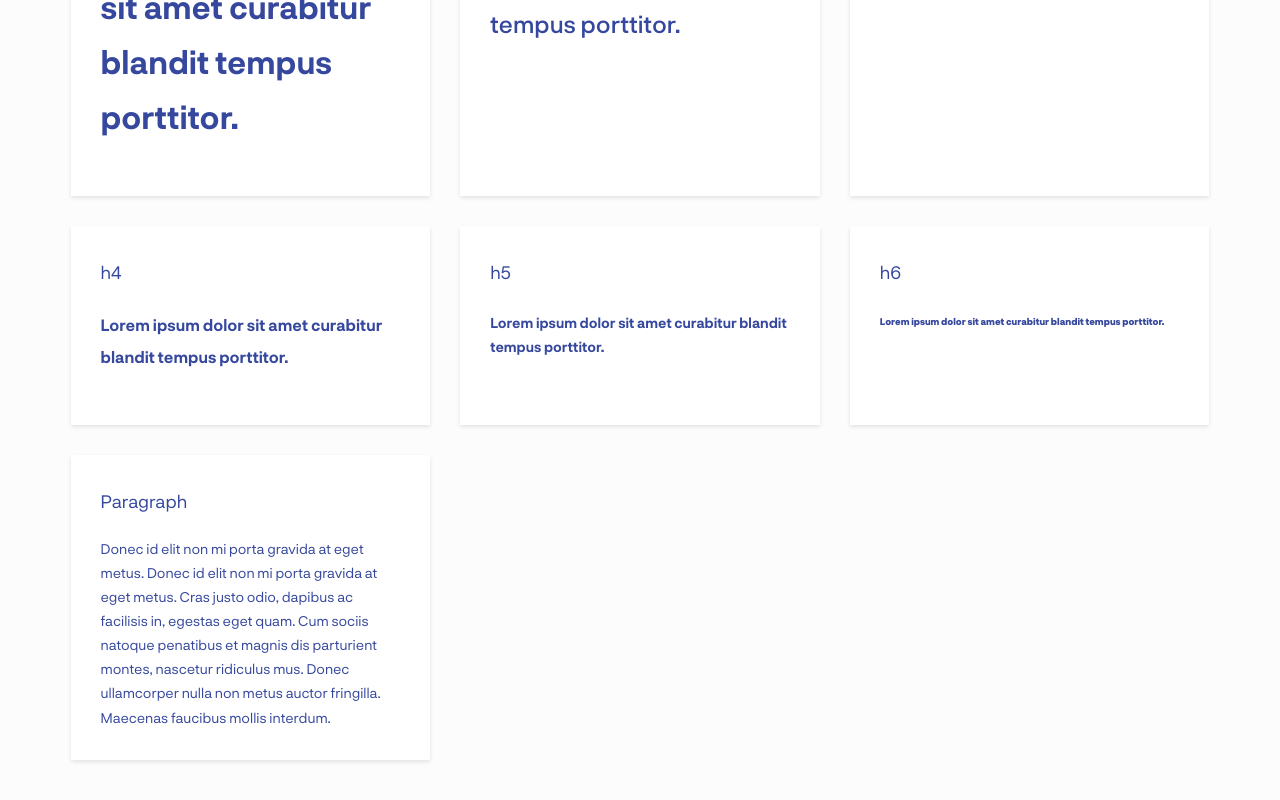
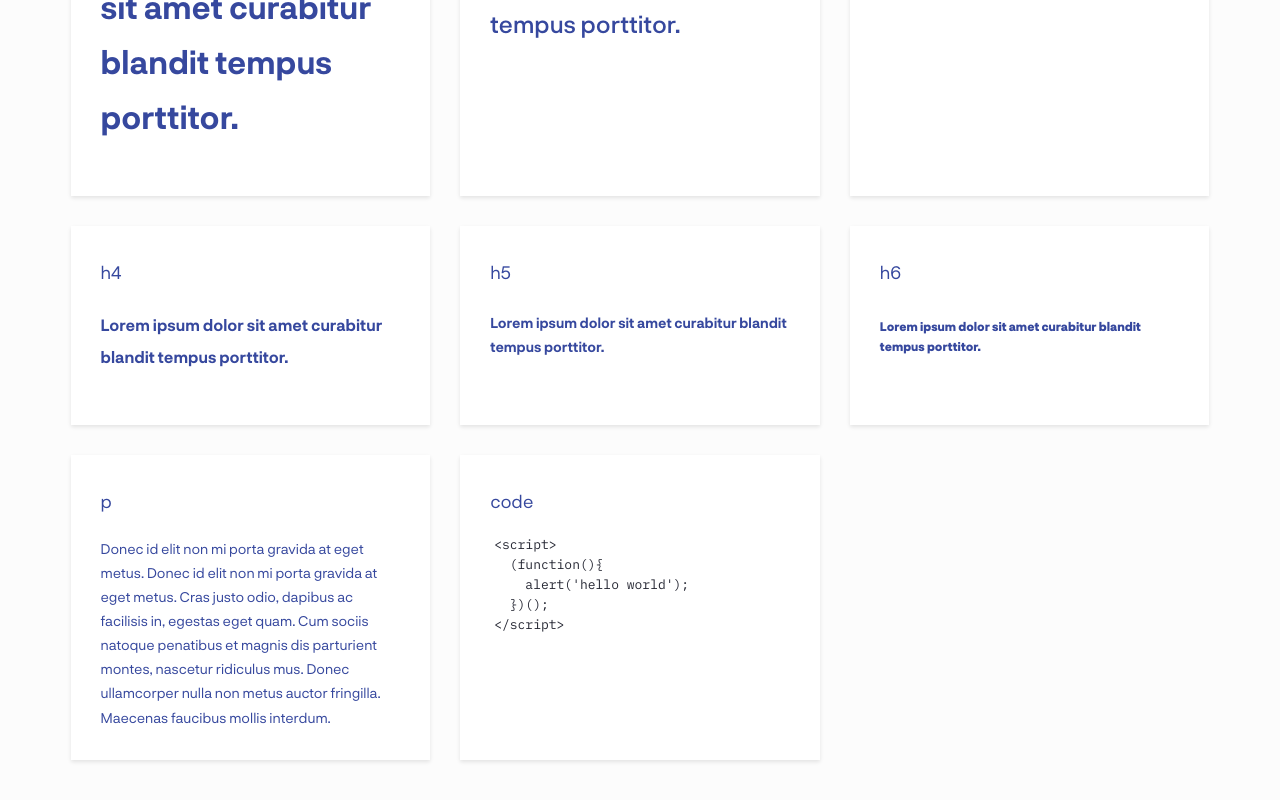
Before and after one commit to bdejesus/stardust, a React (Create React App) app: page / in a window 1280 px wide. Shown: the part 719-1519 px from the top of the page. Built offline with nearby package versions, Linux system fonts and the light colour scheme.

Commit message:
Configuring deploy (#4)

```diff
--- a/src/App.js
+++ b/src/App.js
@@ -1,6 +1,12 @@
 import React from 'react';
 import Branding from './components/Branding';
 import Profile from './components/Profile';
+
+const code = `<script>
+  (function(){
+    alert('hello world');
+  })();
+</script>`;
 
 function App() {
   return (
@@ -65,8 +71,15 @@ function App() {
           </div>
 
           <div className='component'>
-            <h3>Paragraph</h3>
+            <h3>p</h3>
             <p>Donec id elit non mi porta gravida at eget metus. Donec id elit non mi porta gravida at eget metus. Cras justo odio, dapibus ac facilisis in, egestas eget quam. Cum sociis natoque penatibus et magnis dis parturient montes, nascetur ridiculus mus. Donec ullamcorper nulla non metus auctor fringilla. Maecenas faucibus mollis interdum.</p>
+          </div>
+
+          <div className='component'>
+            <h3>code</h3>
+            <pre>
+              <code>{code}</code>
+            </pre>
           </div>
 
         </div>
--- a/src/styles/_buttons.scss
+++ b/src/styles/_buttons.scss
@@ -1,3 +1,5 @@
+@use "sass:math";
+
 $button-color: $brand-primary;
 $button-height: $form-control-height-base;
 $button-height-lg: 52px;
@@ -15,7 +17,7 @@ button,
   align-items: center;
   background-color: #fff;
   border: 1px solid currentColor;
-  border-radius: $button-height / 2;
+  border-radius: math.div($button-height, 2);
   color: $button-color;
   display: inline-flex;
   font-size: $font-size-sm;
@@ -223,7 +225,7 @@ a.btn-primary,
 }
 
 .btn-lg {
-  border-radius: $button-height-lg / 2;
+  border-radius: math.div($button-height-lg, 2);
   font-size: $font-size-base;
   height: $button-height-lg;
   padding-left: $spacing-xl;
--- a/src/styles/_lists.scss
+++ b/src/styles/_lists.scss
@@ -10,8 +10,8 @@ ol.list-default {
 ul.list-unstyled,
 ol.list-unstyled {
   list-style: none;
+  margin: 0;
   padding: 0;
-  margin: 0;
 
   > li {
     margin: 0;
--- a/src/styles/_typography.scss
+++ b/src/styles/_typography.scss
@@ -68,6 +68,11 @@ h5,
 .text-md {
   font-size: $font-size-base;
   line-height: $line-height-base;
+}
+
+h6 {
+  font-size: $font-size-sm;
+  line-height: $line-height-sm;
 }
 
 h2,
```
Also changed, not shown: package.json (+3 -4 lines), 2 other files (tests, documents, lock files or other folders).
